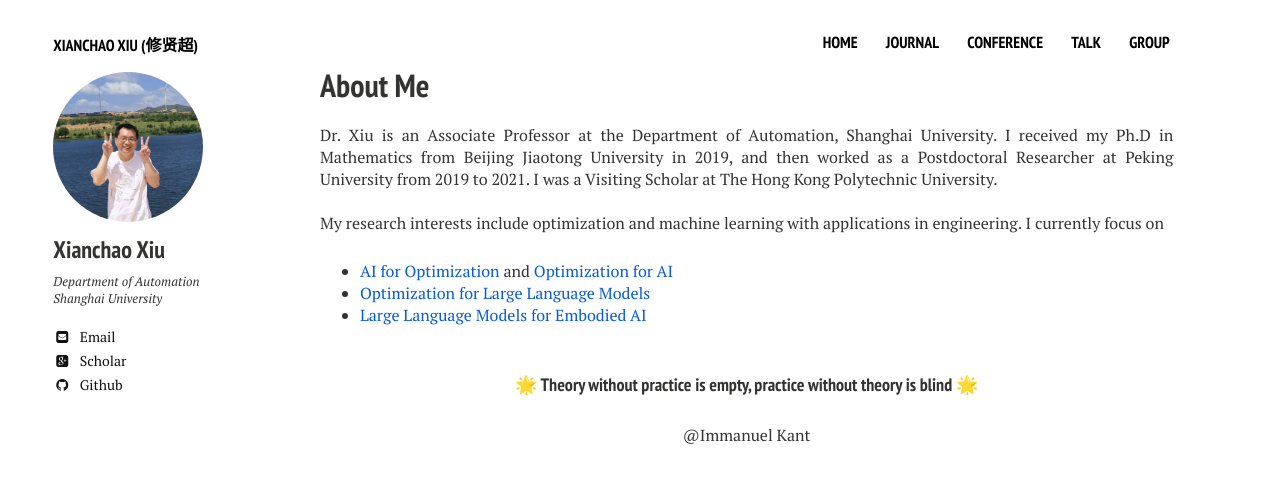
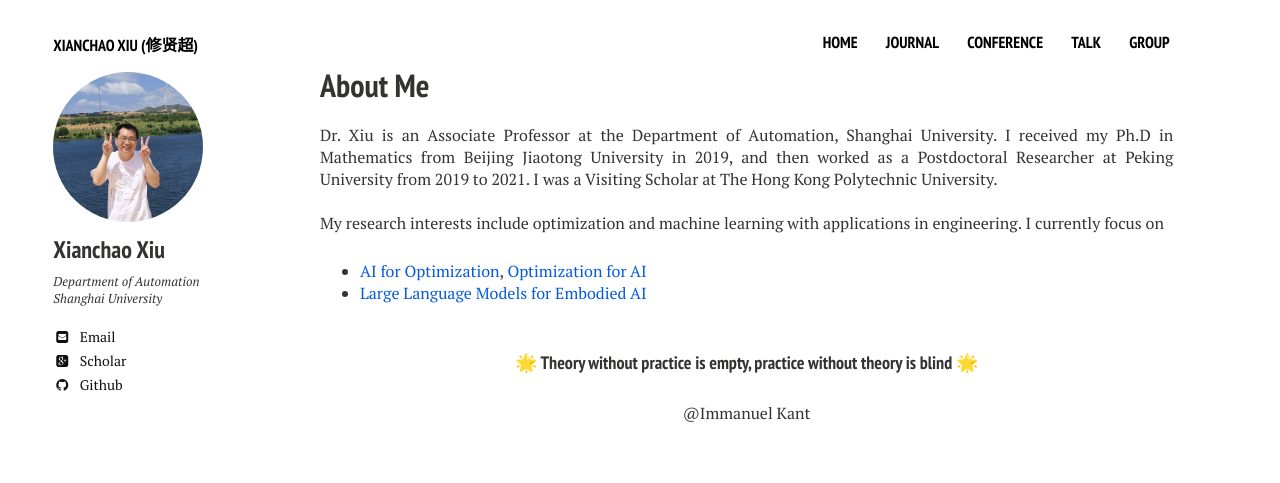
Before and after one commit to xianchaoxiu/xianchaoxiu.github.io, a Jekyll site: the page built from index.md, in a window 1280 px wide. Shown: the top 483 px of the page. Built offline with Jekyll 4.4.1, drawn with Linux system fonts in a browser that asks for light colours; nearby versions of some CDN libraries.

Commit message:
Update home2.html

```diff
--- a/_layouts/home2.html
+++ b/_layouts/home2.html
@@ -35,9 +35,8 @@
 	 My research interests include optimization and machine learning with applications in engineering.
 	 I currently focus on
 	<ul>
-      <li> <a href="https://github.com/xianchaoxiu/AI4OPT" class="textlink" target="_blank">AI for Optimization</a> and <a href="https://github.com/xianchaoxiu/OPT4AI" class="textlink" target="_blank">Optimization for AI</a>
+      <li> <a href="https://github.com/xianchaoxiu/AI4OPT" class="textlink" target="_blank">AI for Optimization</a>, <a href="https://github.com/xianchaoxiu/OPT4AI" class="textlink" target="_blank">Optimization for AI</a>
       </li>
-     <li> <a href="https://github.com/xianchaoxiu/OPT4LLM" class="textlink" target="_blank">Optimization for Large Language Models </a> </li>
       <li> <a href="https://github.com/xianchaoxiu/LLM4EAI" class="textlink" target="_blank">Large Language Models for Embodied AI </a> </li>   <br>
     </ul>
 
```
